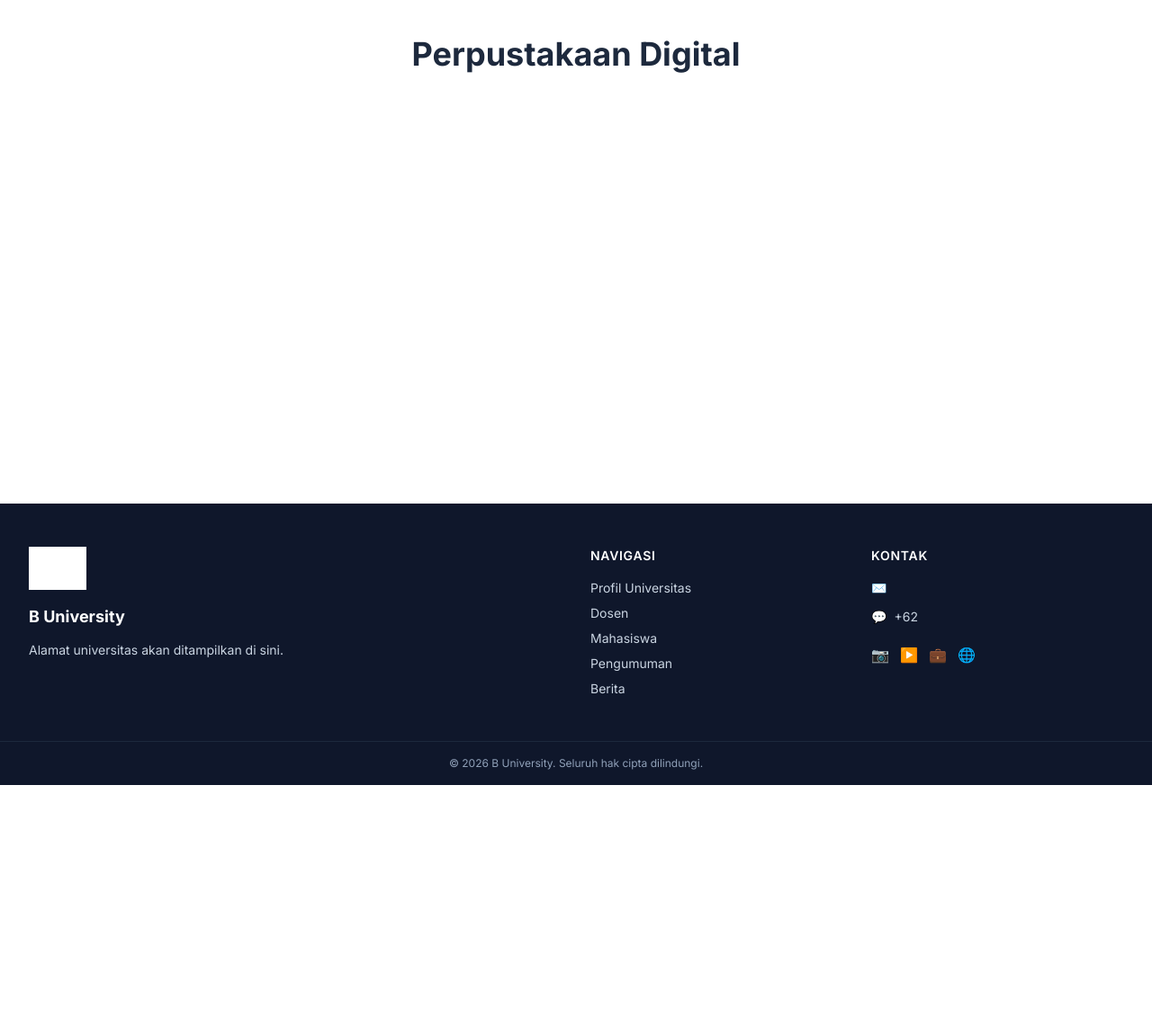
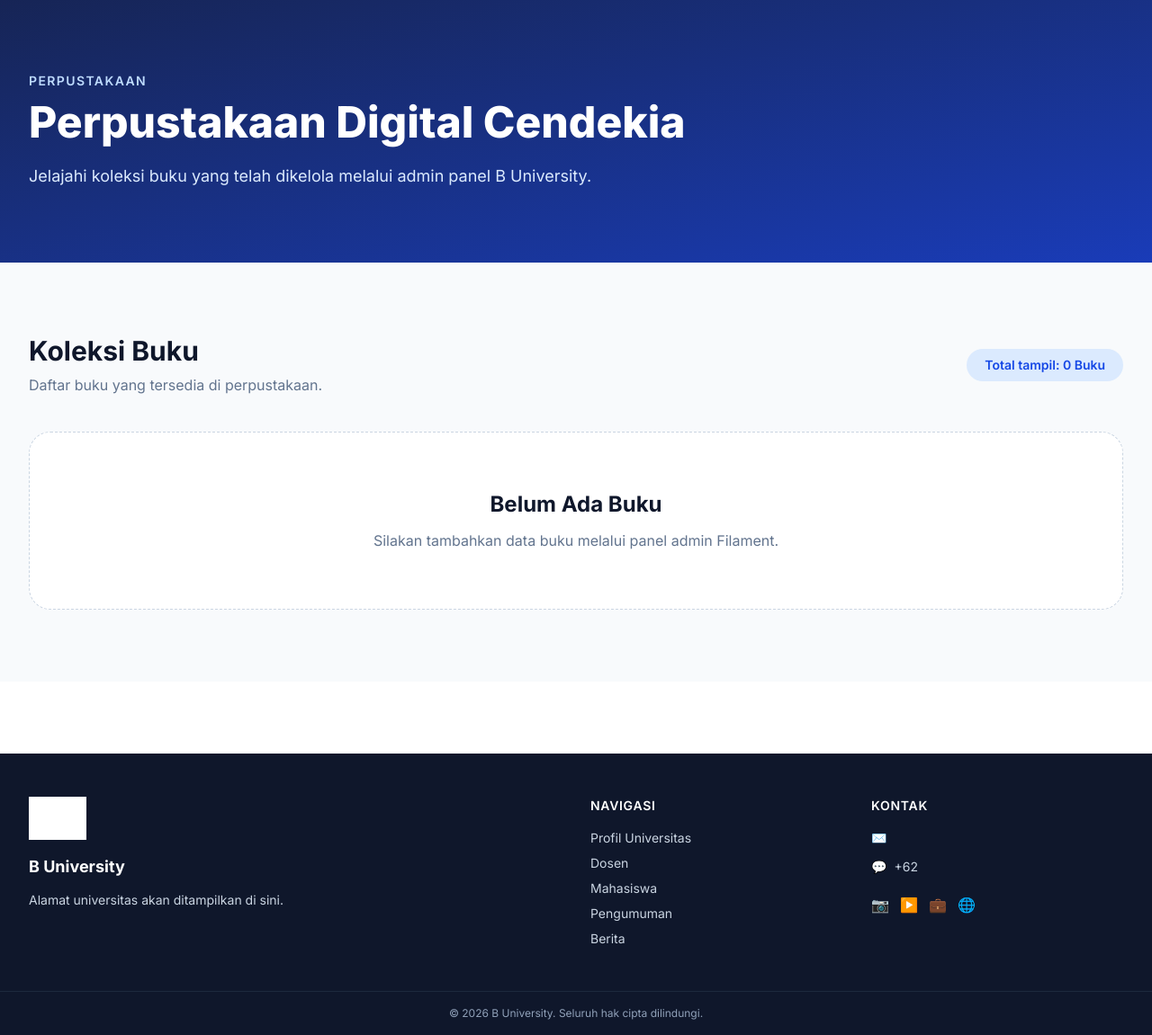
Before and after one commit to Eibel060705/nommensen, a Laravel app: template resources/views/perpustakaan.blade.php in a window 1280 px wide. Shown: the part 65-1216 px from the top of the page at 90% size. Before the commit the page ends 938 px from the top, so only its background shows below. Run offline with Laravel 12, Linux system fonts and the light colour scheme; the template is opened without the code that fills it, so the values that code supplies are empty; style sheets or scripts are compiled from the project's sources; parts of the project's set-up code (start-up, migrations or seed data) failed here and were passed over; some libraries are stand-ins or nearby versions; grey boxes are pictures that could not be loaded.

Commit message:
uas: tambah modul perpustakaan digital

```diff
--- a/resources/views/perpustakaan.blade.php
+++ b/resources/views/perpustakaan.blade.php
@@ -1,51 +1,143 @@
 @extends('layouts.app')
+
+@section('title', 'Perpustakaan')
+@section('meta_description', 'Perpustakaan Digital B University.')
 
 @section('content')
 
-<div class="max-w-7xl mx-auto py-10 px-6">
+<!-- HERO -->
+<section class="bg-gradient-to-br from-blue-950 to-blue-800 py-20 text-white">
+    <div class="mx-auto max-w-7xl px-4 sm:px-6 lg:px-8">
+        <p class="text-sm font-semibold uppercase tracking-widest text-blue-200">
+            Perpustakaan
+        </p>
 
-    <h1 class="text-4xl font-bold text-center mb-10">
-        Perpustakaan Digital
+        <h1 class="mt-3 text-4xl font-extrabold sm:text-5xl">
+            Perpustakaan Digital Cendekia
         </h1>
 
-    <div class="grid grid-cols-1 md:grid-cols-2 lg:grid-cols-3 gap-8">
+        <p class="mt-5 max-w-3xl text-lg leading-8 text-blue-100">
+            Jelajahi koleksi buku yang telah dikelola melalui admin panel B University.
+        </p>
+    </div>
+</section>
 
-        @foreach($books as $book)
+<!-- CONTENT -->
+<section class="bg-slate-50 py-20">
 
-        <div class="bg-white rounded-xl shadow-lg overflow-hidden hover:shadow-xl transition">
+    <div class="mx-auto max-w-7xl px-4 sm:px-6 lg:px-8">
 
+        <div class="mb-10 flex items-center justify-between">
+
+            <div>
+                <h2 class="text-3xl font-bold text-slate-900">
+                    Koleksi Buku
+                </h2>
+
+                <p class="mt-2 text-slate-500">
+                    Daftar buku yang tersedia di perpustakaan.
+                </p>
+            </div>
+
+            <div class="rounded-full bg-blue-100 px-5 py-2 text-sm font-semibold text-blue-700">
+                Total tampil: {{ $books->count() }} Buku
+            </div>
+
+        </div>
+
+        <div class="grid gap-8 sm:grid-cols-2 lg:grid-cols-3">
+
+            @forelse($books as $book)
+
+                <div
+                    class="overflow-hidden rounded-3xl border border-slate-200 bg-white shadow-sm transition duration-300 hover:-translate-y-2 hover:shadow-xl">
+
+                    {{-- Cover --}}
                     @if($book->cover)
-                <img src="{{ asset('storage/'.$book->cover) }}"
-                     class="w-full h-72 object-cover">
+                        <img
+                            src="{{ asset('storage/'.$book->cover) }}"
+                            alt="{{ $book->title }}"
+                            class="h-80 w-full object-cover">
                     @else
-                <img src="https://via.placeholder.com/400x500?text=No+Cover"
-                     class="w-full h-72 object-cover">
+                        <img
+                            src="https://placehold.co/600x800/E2E8F0/475569?text=No+Cover"
+                            alt="No Cover"
+                            class="h-80 w-full object-cover">
                     @endif
 
-            <div class="p-5">
+                    {{-- Content --}}
+                    <div class="p-7">
 
-                <h2 class="text-xl font-bold mb-2">
+                        <h2 class="mb-4 line-clamp-2 text-2xl font-bold text-slate-900">
                             {{ $book->title }}
                         </h2>
 
-                <p><strong>Penulis :</strong> {{ $book->author }}</p>
+                        <div class="space-y-3 text-sm text-slate-600">
 
-                <p><strong>Kategori :</strong> {{ $book->category }}</p>
+                            <div class="flex justify-between">
+                                <span class="font-semibold">Penulis</span>
+                                <span>{{ $book->author }}</span>
+                            </div>
 
-                <p><strong>Tahun :</strong> {{ $book->publication_year }}</p>
+                            <div class="flex justify-between">
+                                <span class="font-semibold">Kategori</span>
+                                <span>{{ $book->category }}</span>
+                            </div>
 
-                <p><strong>Stok :</strong> {{ $book->stock }}</p>
+                            <div class="flex justify-between">
+                                <span class="font-semibold">Tahun</span>
+                                <span>{{ $book->publication_year }}</span>
+                            </div>
+
+                            <div class="flex justify-between">
+                                <span class="font-semibold">Stok</span>
+                                <span>{{ $book->stock }} Buku</span>
+                            </div>
+
+                        </div>
+
+                        <div class="mt-6 border-t border-slate-200 pt-5">
 
                             @if($book->stock > 0)
 
-                    <span class="inline-block mt-3 px-3 py-1 bg-green-100 text-green-700 rounded-full">
+                                <span
+                                    class="inline-flex items-center rounded-full bg-green-100 px-4 py-2 text-sm font-semibold text-green-700">
+
+                                    <svg xmlns="http://www.w3.org/2000/svg"
+                                         class="mr-2 h-4 w-4"
+                                         fill="none"
+                                         viewBox="0 0 24 24"
+                                         stroke="currentColor">
+
+                                        <path stroke-linecap="round"
+                                              stroke-linejoin="round"
+                                              stroke-width="2"
+                                              d="M5 13l4 4L19 7"/>
+                                    </svg>
+
                                     Tersedia
+
                                 </span>
 
                             @else
 
-                    <span class="inline-block mt-3 px-3 py-1 bg-red-100 text-red-700 rounded-full">
+                                <span
+                                    class="inline-flex items-center rounded-full bg-red-100 px-4 py-2 text-sm font-semibold text-red-700">
+
+                                    <svg xmlns="http://www.w3.org/2000/svg"
+                                         class="mr-2 h-4 w-4"
+                                         fill="none"
+                                         viewBox="0 0 24 24"
+                                         stroke="currentColor">
+
+                                        <path stroke-linecap="round"
+                                              stroke-linejoin="round"
+                                              stroke-width="2"
+                                              d="M6 18L18 6M6 6l12 12"/>
+                                    </svg>
+
                                     Habis
+
                                 </span>
 
                             @endif
@@ -54,10 +146,29 @@
 
                     </div>
 
-        @endforeach
+                </div>
+
+            @empty
+
+                <div
+                    class="col-span-full rounded-3xl border border-dashed border-slate-300 bg-white p-16 text-center">
+
+                    <h3 class="text-2xl font-bold text-slate-900">
+                        Belum Ada Buku
+                    </h3>
+
+                    <p class="mt-3 text-slate-500">
+                        Silakan tambahkan data buku melalui panel admin Filament.
+                    </p>
+
+                </div>
+
+            @endforelse
 
         </div>
 
     </div>
 
+</section>
+
 @endsection
```
Lines whose indentation alone changed are shown as unchanged.
